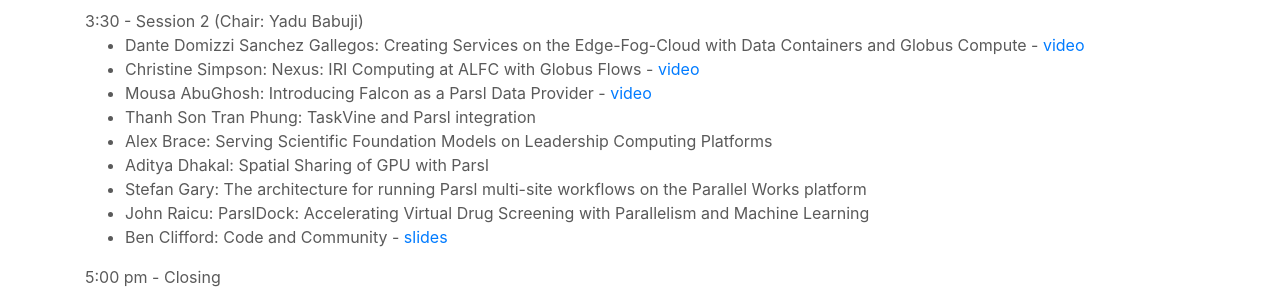
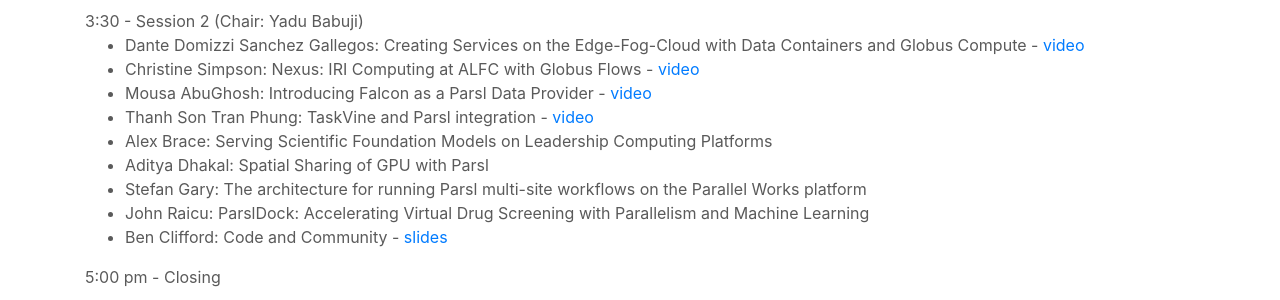
Before and after one commit to Parsl/parsl.github.io, a Jekyll site: the page built from parslfest/parslfest2023.html, in a window 1280 px wide and 900 px high, scrolled down 1469 px. Shown: the part 153-453 px from the top of the window. Built offline with Jekyll 4.4.1, drawn with Linux system fonts in a browser that asks for light colours.

Commit message:
Add taskvine video

```diff
--- a/parslfest/parslfest2023.html
+++ b/parslfest/parslfest2023.html
@@ -83,7 +83,7 @@
 	 	<li>Dante Domizzi Sanchez Gallegos: Creating Services on the Edge-Fog-Cloud with Data Containers and Globus Compute - <a href="https://youtu.be/2d4YY7GzDdM">video</a></li>
 		<li>Christine Simpson: Nexus: IRI Computing at ALFC with Globus Flows - <a href="https://youtu.be/rpIL0Xot-rg">video</a></li>
 		<li>Mousa AbuGhosh: Introducing Falcon as a Parsl Data Provider - <a href="https://youtu.be/fwxMT-3fQSs">video</a></li>
-		<li>Thanh Son Tran Phung: TaskVine and Parsl integration</li>
+		<li>Thanh Son Tran Phung: TaskVine and Parsl integration - <a href="https://youtu.be/3jtq8WR6iAc">video</a></li>
 		<li>Alex Brace: Serving Scientific Foundation Models on Leadership Computing Platforms</li>
 		<li>Aditya Dhakal: Spatial Sharing of GPU with Parsl</li>
 	        <li>Stefan Gary: The architecture for running Parsl multi-site workflows on the Parallel Works platform</li>
```
